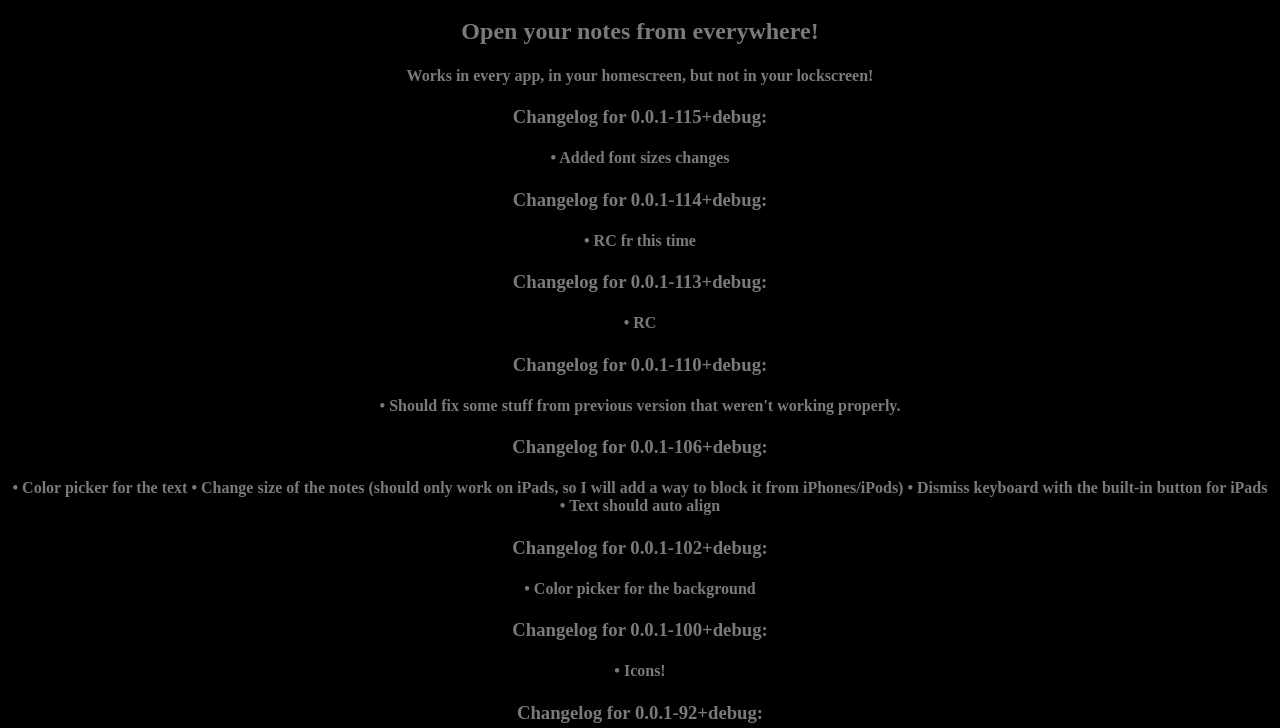
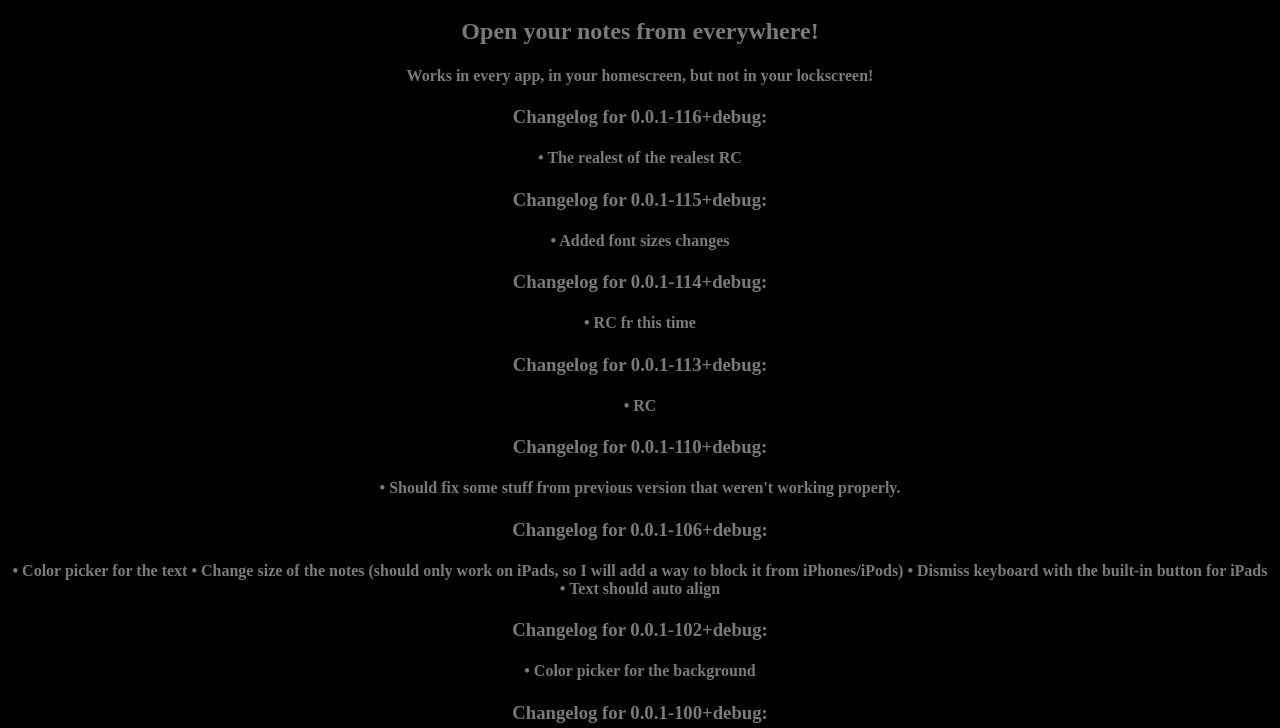
Before and after one commit to SpartacusDev/SpartacusDev.github.io, a plain HTML site: page beta/depictions/notey.html in a window 1280 px wide. Shown: the part 51-779 px from the top of the page. Drawn offline with Linux system fonts and the light colour scheme.

Commit message:
Notey RC

```diff
--- a/beta/depictions/notey.html
+++ b/beta/depictions/notey.html
@@ -53,6 +53,12 @@
         </h2>
         <h4>
             Works in every app, in your homescreen, but not in your lockscreen!
+        </h4>
+        <h3 class="changelog">
+            Changelog for 0.0.1-116+debug:
+        </h3>
+        <h4>
+            • The realest of the realest RC
         </h4>
         <h3 class="changelog">
             Changelog for 0.0.1-115+debug:
```
Also changed, not shown: beta/sileoDepictions/notey.json (+10 -0 lines), 4 other files.
